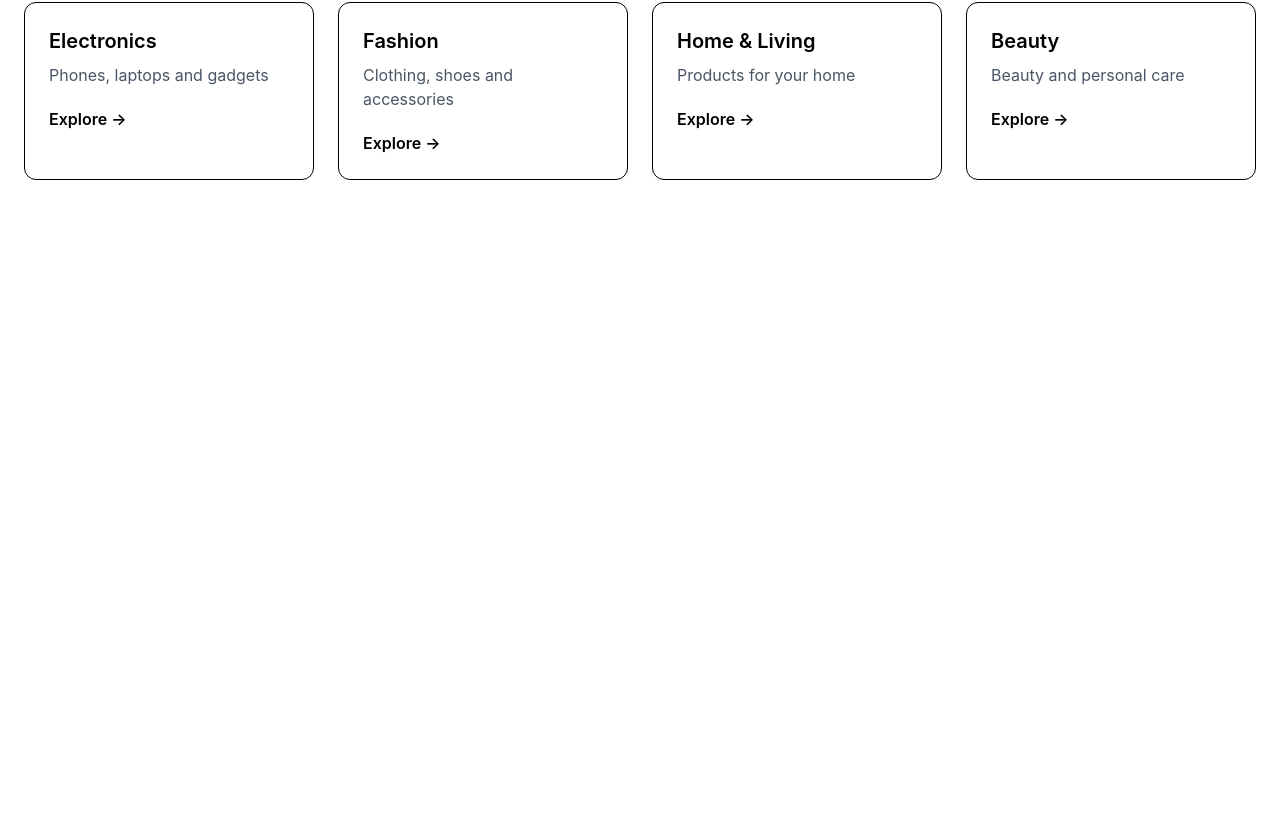
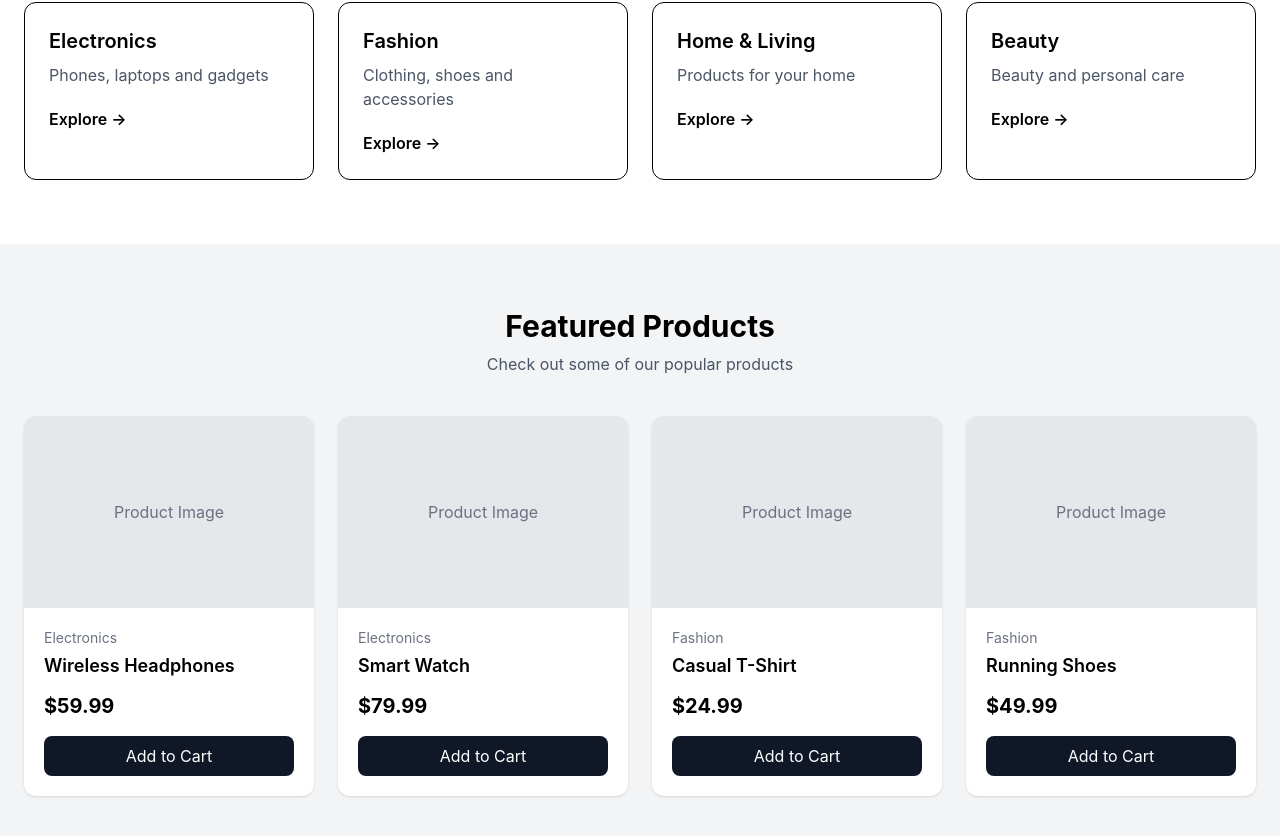
Before and after one commit to pathumnimsara/ecommerce-web, a React (Vite) app: page / in a window 1280 px wide. Shown: the part 874-1710 px from the top of the page. Before the commit the page ends 1118 px from the top, so only its background shows below. Built offline with nearby package versions, Linux system fonts and the light colour scheme.

Commit message:
Add featured products section to home page

```diff
--- a/src/pages/Home.jsx
+++ b/src/pages/Home.jsx
@@ -20,13 +20,39 @@ function Home() {
     },
   ];
 
+  const products = [
+    {
+      id: 1,
+      name: "Wireless Headphones",
+      price: 59.99,
+      category: "Electronics",
+    },
+    {
+      id: 2,
+      name: "Smart Watch",
+      price: 79.99,
+      category: "Electronics",
+    },
+    {
+      id: 3,
+      name: "Casual T-Shirt",
+      price: 24.99,
+      category: "Fashion",
+    },
+    {
+      id: 4,
+      name: "Running Shoes",
+      price: 49.99,
+      category: "Fashion",
+    },
+  ];
+
   return (
     <main>
       {/* Hero Section */}
       <section className="min-h-[80vh] bg-gray-100 flex items-center">
         <div className="max-w-7xl mx-auto px-6 w-full">
           <div className="max-w-2xl">
-
             <p className="text-gray-600 font-semibold mb-4">
               WELCOME TO SHOPEASE
             </p>
@@ -48,7 +74,6 @@ function Home() {
             >
               Shop Now
             </Link>
-
           </div>
         </div>
       </section>
@@ -56,7 +81,6 @@ function Home() {
       {/* Categories Section */}
       <section className="py-16">
         <div className="max-w-7xl mx-auto px-6">
-
           <div className="text-center mb-10">
             <h2 className="text-3xl font-bold">
               Shop by Category
@@ -90,7 +114,56 @@ function Home() {
               </div>
             ))}
           </div>
+        </div>
+      </section>
 
+      {/* Featured Products */}
+      <section className="py-16 bg-gray-100">
+        <div className="max-w-7xl mx-auto px-6">
+          <div className="text-center mb-10">
+            <h2 className="text-3xl font-bold">
+              Featured Products
+            </h2>
+
+            <p className="text-gray-600 mt-2">
+              Check out some of our popular products
+            </p>
+          </div>
+
+          <div className="grid grid-cols-1 sm:grid-cols-2 lg:grid-cols-4 gap-6">
+            {products.map((product) => (
+              <div
+                key={product.id}
+                className="bg-white rounded-xl overflow-hidden shadow-sm hover:shadow-lg transition"
+              >
+                {/* Product Image Placeholder */}
+                <div className="h-48 bg-gray-200 flex items-center justify-center">
+                  <span className="text-gray-500">
+                    Product Image
+                  </span>
+                </div>
+
+                {/* Product Details */}
+                <div className="p-5">
+                  <p className="text-sm text-gray-500">
+                    {product.category}
+                  </p>
+
+                  <h3 className="text-lg font-semibold mt-1">
+                    {product.name}
+                  </h3>
+
+                  <p className="text-xl font-bold mt-3">
+                    ${product.price}
+                  </p>
+
+                  <button className="w-full mt-4 bg-gray-900 text-white py-2 rounded-lg hover:bg-gray-700">
+                    Add to Cart
+                  </button>
+                </div>
+              </div>
+            ))}
+          </div>
         </div>
       </section>
     </main>
```
